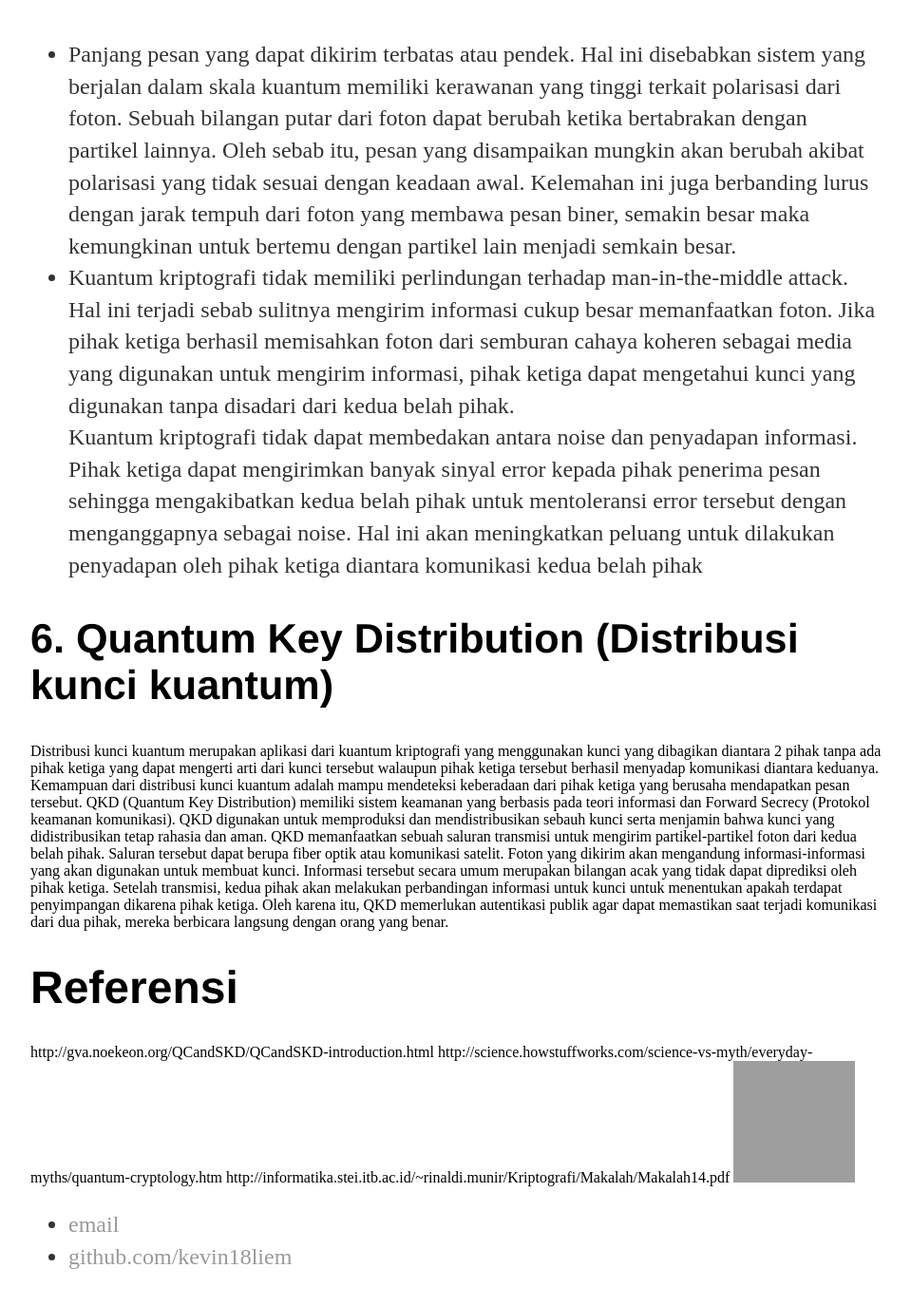
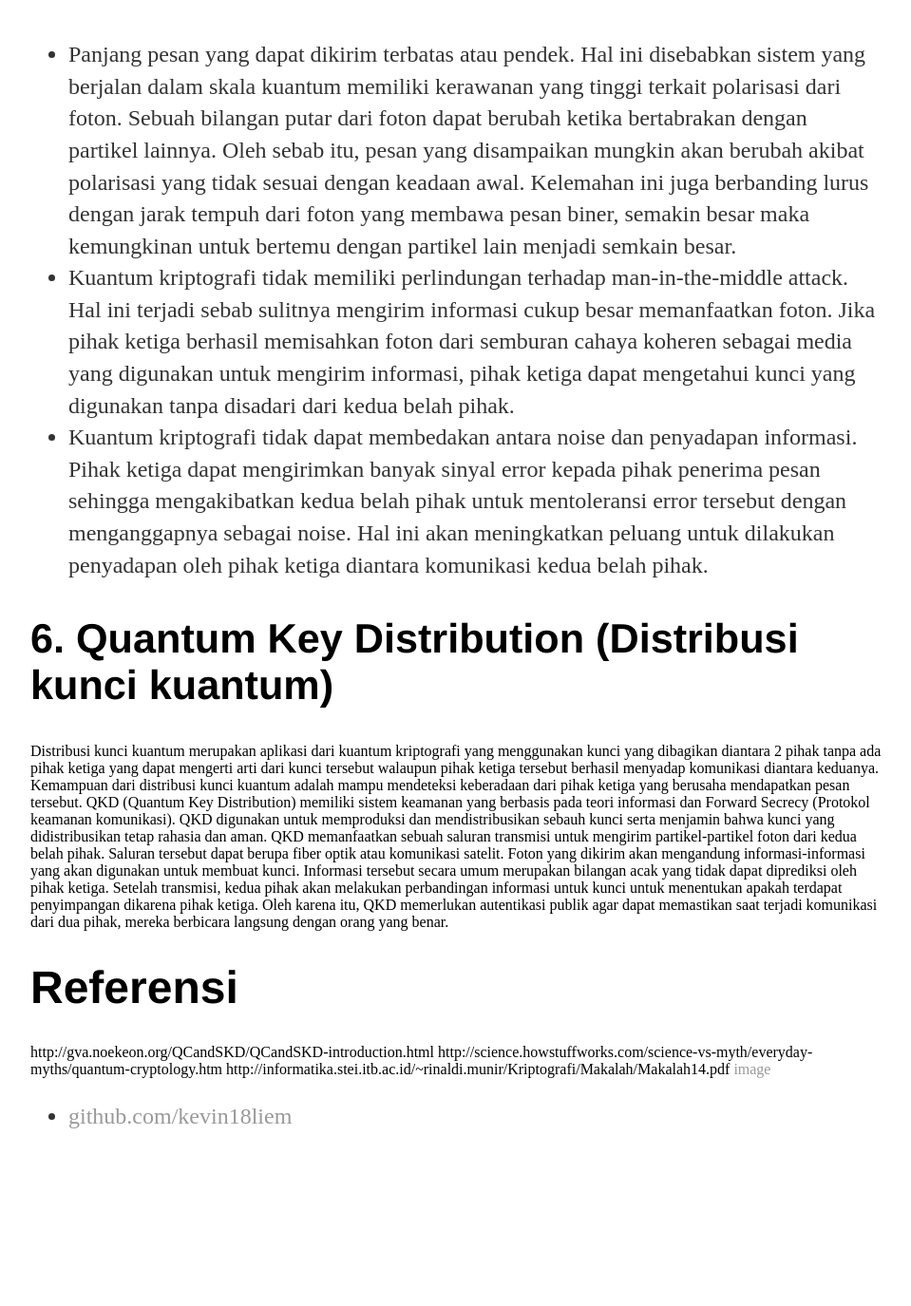
Before and after one commit to Kevin18liem/kevin18liem.github.io, a Jekyll site: the page built from index.html, in a window 1280 px wide and 1400 px high, scrolled down 1582 px. Shown: the top 1375 px of the window at 95% size, without its empty margins (160-1119 px from the left). Built offline with Jekyll 4.4.1, drawn with Linux system fonts in a browser that asks for light colours; after the commit the page ends 2835 px from its top, so only the background shows below that; grey boxes are pictures that could not be loaded.

Commit message:
edit text

```diff
--- a/_layouts/default.html
+++ b/_layouts/default.html
@@ -22,7 +22,6 @@
 
   <footer>
    <ul>
-   <li><a href="kevin18.liem@gmail.com">email</a></li>
    <li><a href="https://github.com/Kevin18liem">github.com/kevin18liem</a></li>
    </ul>
   </footer>
--- a/index.html
+++ b/index.html
@@ -22,7 +22,7 @@ Berikut merupakan contoh kasus cara kerja dari kuantum kriptografi Alice mengiri
  <ul>
    <li>Panjang pesan yang dapat dikirim terbatas atau pendek. Hal ini disebabkan sistem yang berjalan dalam skala kuantum memiliki kerawanan yang tinggi terkait polarisasi dari foton. Sebuah bilangan putar dari foton dapat berubah ketika bertabrakan dengan partikel lainnya. Oleh sebab itu, pesan yang disampaikan mungkin akan berubah akibat polarisasi yang tidak sesuai dengan keadaan awal. Kelemahan ini juga berbanding lurus dengan jarak tempuh dari foton yang membawa pesan biner, semakin besar maka kemungkinan untuk bertemu dengan partikel lain menjadi semkain besar.</li>
    <li>Kuantum kriptografi tidak memiliki perlindungan terhadap man-in-the-middle attack. Hal ini terjadi sebab sulitnya mengirim informasi cukup besar memanfaatkan foton. Jika pihak ketiga berhasil memisahkan foton dari semburan cahaya koheren sebagai media yang digunakan untuk mengirim informasi, pihak ketiga dapat mengetahui kunci yang digunakan tanpa disadari dari kedua belah pihak. </li>
-   <l1>Kuantum kriptografi tidak dapat membedakan antara noise dan penyadapan informasi. Pihak ketiga dapat mengirimkan banyak sinyal error kepada pihak penerima pesan sehingga mengakibatkan kedua belah pihak untuk mentoleransi error tersebut dengan menganggapnya sebagai noise. Hal ini akan meningkatkan peluang untuk dilakukan penyadapan oleh pihak ketiga diantara komunikasi kedua belah pihak</l1>
+   <li>Kuantum kriptografi tidak dapat membedakan antara noise dan penyadapan informasi. Pihak ketiga dapat mengirimkan banyak sinyal error kepada pihak penerima pesan sehingga mengakibatkan kedua belah pihak untuk mentoleransi error tersebut dengan menganggapnya sebagai noise. Hal ini akan meningkatkan peluang untuk dilakukan penyadapan oleh pihak ketiga diantara komunikasi kedua belah pihak. </li>
    </ul>
 </p1>
 <h2>6. Quantum Key Distribution (Distribusi kunci kuantum) </h2>
@@ -33,6 +33,6 @@ QKD memanfaatkan sebuah saluran transmisi untuk mengirim partikel-partikel foton
 <p1>http://science.howstuffworks.com/science-vs-myth/everyday-myths/quantum-cryptology.htm </p1>
 <p1>http://informatika.stei.itb.ac.id/~rinaldi.munir/Kriptografi/Makalah/Makalah14.pdf</p1>
 
-<img src=http://s.hswstatic.com/gif/quantum-cryptology-5.gif" alt=Sample Image" width="128" height="128">
+<a href="http://s.hswstatic.com/gif/quantum-cryptology-5.gif"> image </a>
 
 </div>
```
